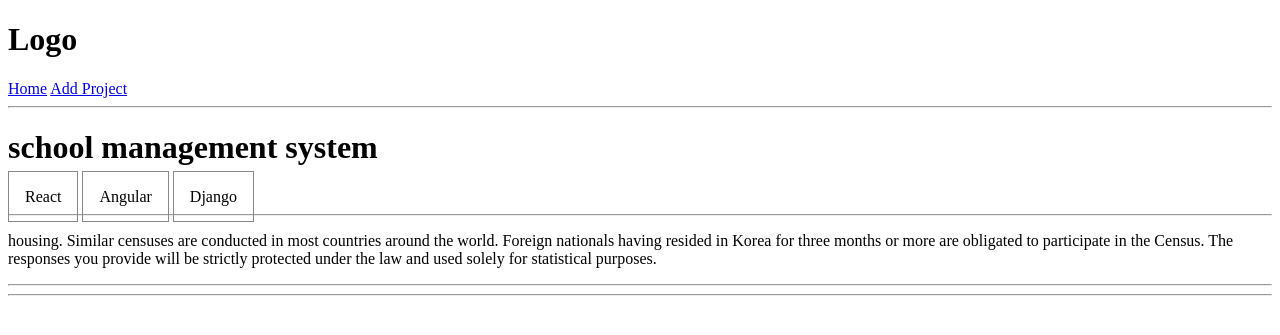
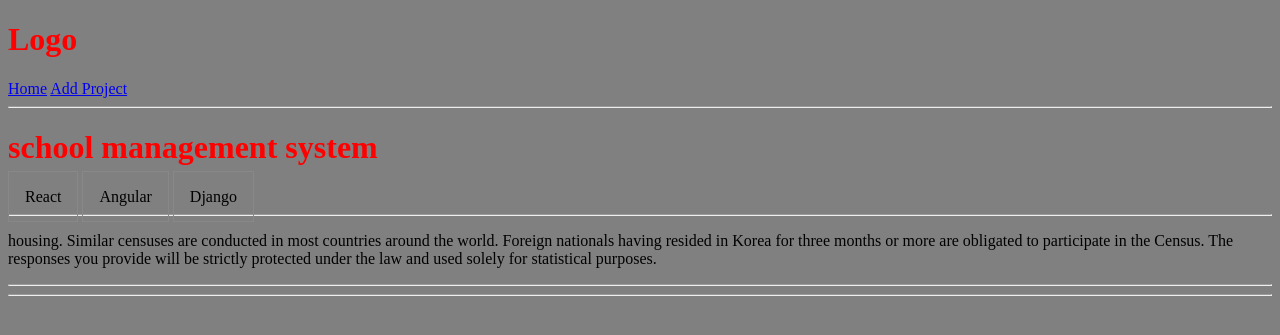
Before and after one commit to Roeman1505/django-basic, a Django app: page /project/0b177157-f3a6-4da9-a507-5eefbf88b5db/ in a window 1280 px wide. Shown: the top 335 px of the page. Run offline with Django 3.2, Linux system fonts and the light colour scheme; data comes from the database, SQL or seed files in the repository.

Commit message:
Configuration of static files

```diff
--- a/begin/settings.py
+++ b/begin/settings.py
@@ -127,6 +127,11 @@ USE_TZ = True
 
 STATIC_URL = '/static/'
 
+STATICFILES_DIR =[
+    BASE_DIR / 'static',
+    # os.path.join(BASE_DIR, 'static')
+]
+
 # Default primary key field type
 # https://docs.djangoproject.com/en/3.2/ref/settings/#default-auto-field
 
--- /dev/null
+++ b/package.json
@@ -0,0 +1,5 @@
+{
+  "devDependencies": {
+    "prettier": "2.7.1"
+  }
+}
--- /dev/null
+++ b/static/styles/main.css
@@ -0,0 +1,6 @@
+body{
+    background-color: grey;
+}
+h1{
+    color:red;
+}
--- a/templates/main.html
+++ b/templates/main.html
@@ -1,4 +1,5 @@
 <!DOCTYPE html>
+{% load static %}
 <html class="no-js">
 <html>
     <head>
@@ -7,7 +8,7 @@
         <title>Koda.Koda</title>
         <meta name="description" content="">
         <meta name="viewport" content="width=device-width, initial-scale=1">
-        <link rel="stylesheet" href="">
+        <link rel="stylesheet" type="text/css" media="screen" href='{% static "styles/main.css"%}'>
 
 
     <body>
```
Also changed, not shown: package-lock.json (added).
